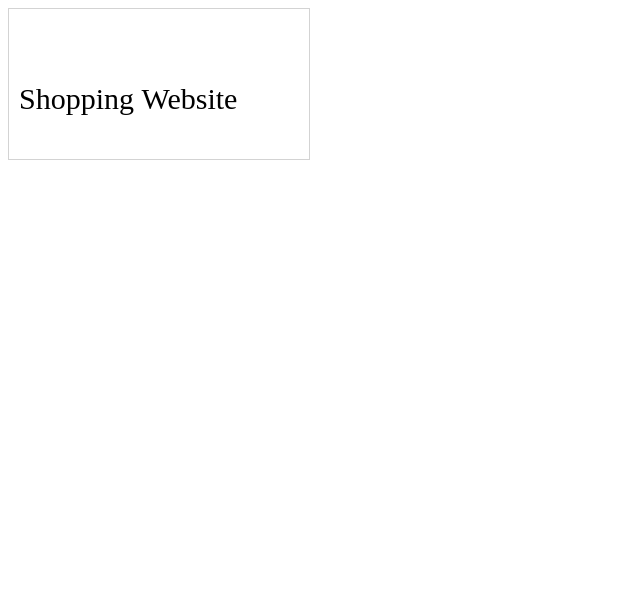
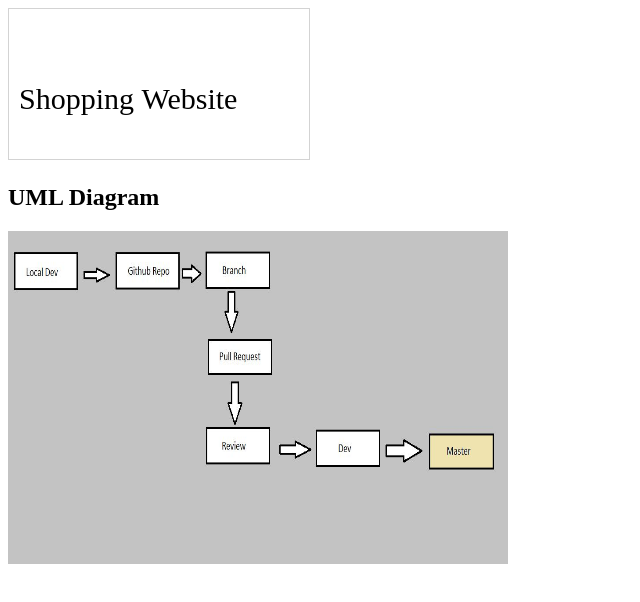
Before and after one commit to pshutt4/CMPS480Summer2021, a plain HTML site: page Cloth.html in a window 1280 px wide. Shown: the whole page, without its empty margins (0-640 px from the left). Drawn offline with Linux system fonts and the light colour scheme.

Commit message:
added uml to work

```diff
--- a/Cloth.html
+++ b/Cloth.html
@@ -4,7 +4,8 @@
 
 <canvas id="myCanvas" width="300" height="150" style="border:1px solid #d3d3d3;">
 </canvas>
-
+<h2>UML Diagram</h2>
+<img src="Project 2[3022].JPG" alt="Trulli" width="500" height="333">
 <script>
 var c = document.getElementById("myCanvas");
 var ctx = c.getContext("2d");
```
